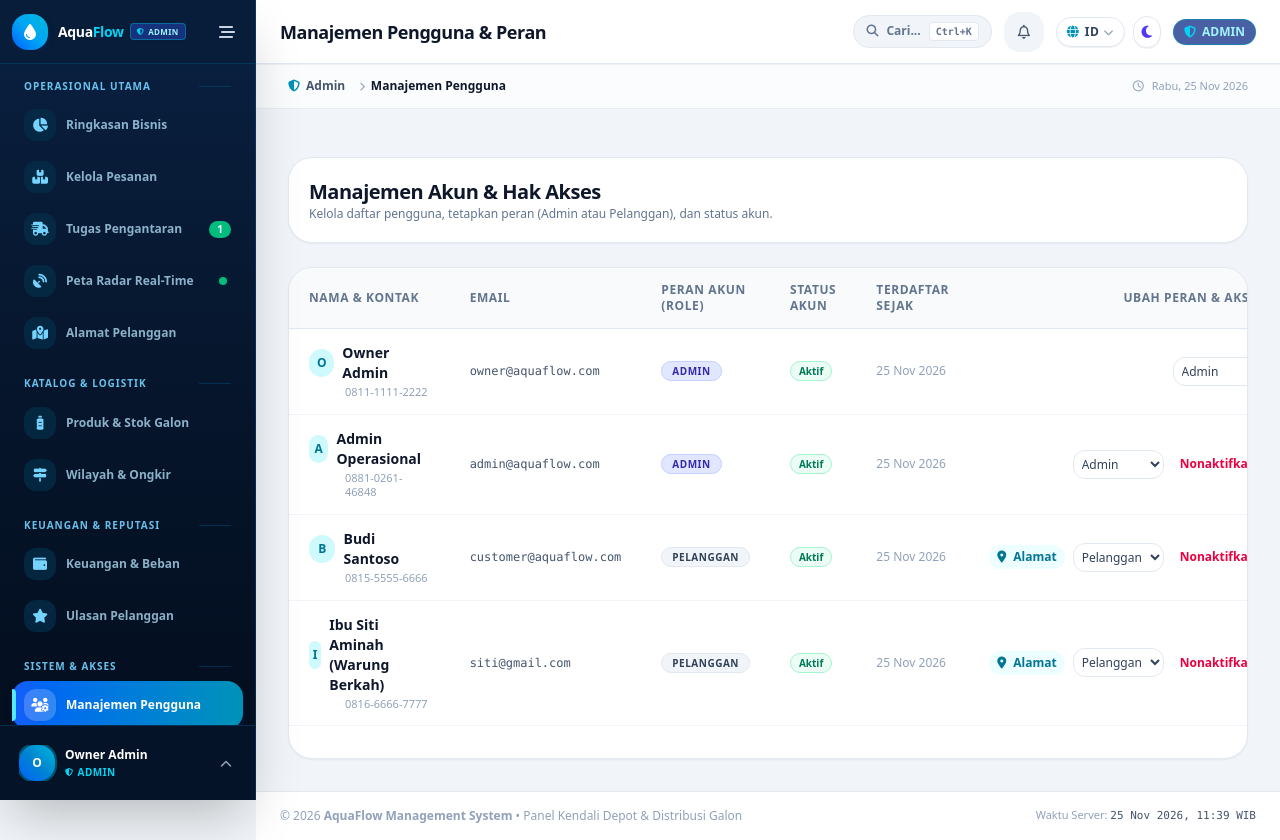
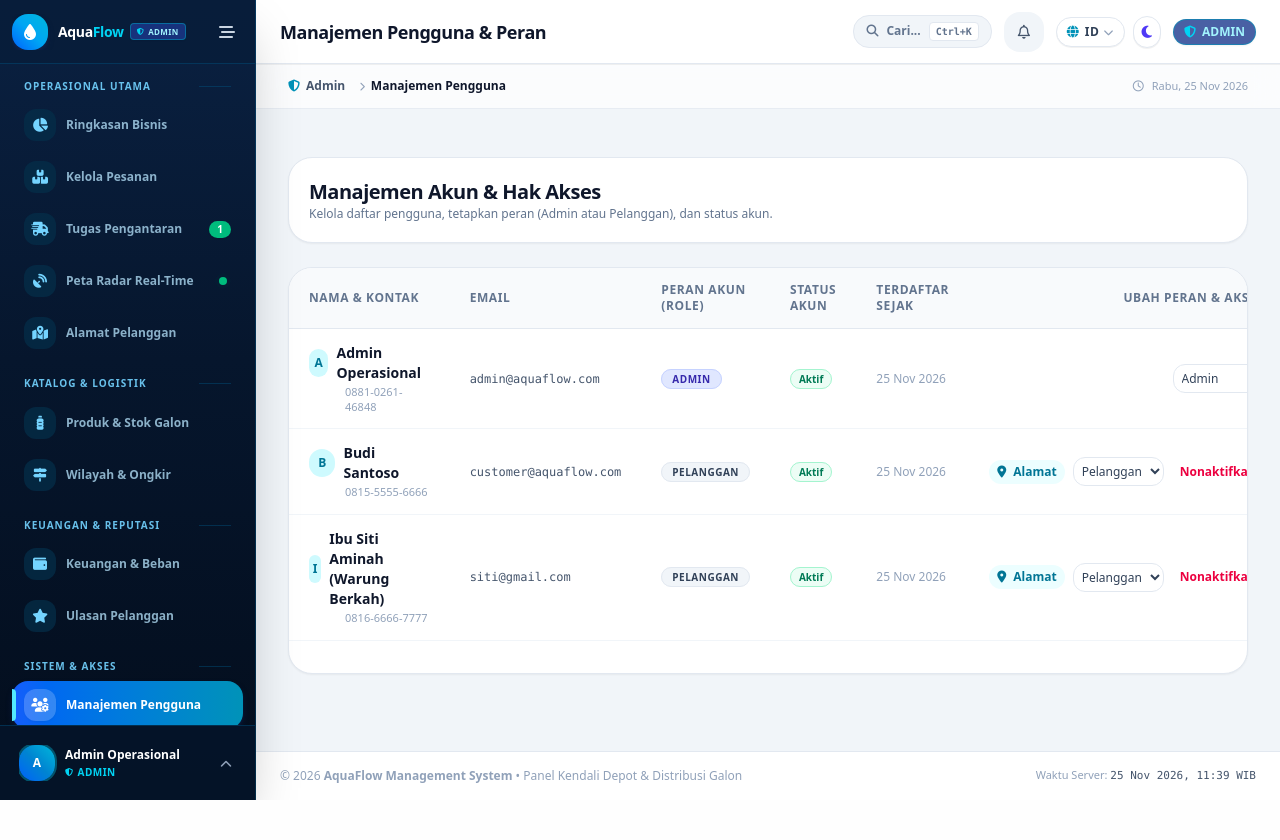
Before and after one commit to aldopandiangan998-art/water-delivery-management-system, a Laravel app: page /admin/users in a window 1280 px wide. After the commit the page ends 800 px from the top, so only its background shows below. Run offline with Laravel 12, Linux system fonts and the light colour scheme; a user stored in the database is signed in; data comes from the database, SQL or seed files in the repository; style sheets or scripts are compiled from the project's sources; parts of the project's set-up code (start-up, migrations or seed data) failed here and were passed over; some libraries are stand-ins or nearby versions.

Commit message:
feat(role): remove superadmin role, user, seeders, and related data

```diff
--- a/resources/views/components/breadcrumbs.blade.php
+++ b/resources/views/components/breadcrumbs.blade.php
@@ -18,12 +18,11 @@
             ]
         ];
     } else {
-        $roleName = ($user && $user->role === 'super_admin') ? __('Super Admin') : __('Admin');
         $computedItems = [
             [
-                'title' => $roleName,
+                'title' => __('Admin'),
                 'url' => route('admin.dashboard'),
-                'icon' => ($user && $user->role === 'super_admin') ? 'fa-solid fa-shield-virus' : 'fa-solid fa-shield-halved',
+                'icon' => 'fa-solid fa-shield-halved',
             ]
         ];
     }
--- a/resources/views/layouts/admin.blade.php
+++ b/resources/views/layouts/admin.blade.php
@@ -3,7 +3,6 @@
 
     // Admin Theme Configuration
     $theme = [
-        'is_super_admin'     => false,
         'role_title'         => 'ADMIN',
         'role_icon'          => 'fa-shield-halved text-cyan-400',
 
```
Also changed, not shown: database/seeders/DatabaseSeeder.php (+1 -11 lines), README.md, database/migrations/0001_01_01_000000_create_users_table.php, database/migrations/2026_11_26_000009_clean_superadmin_role_and_data.php (added).
